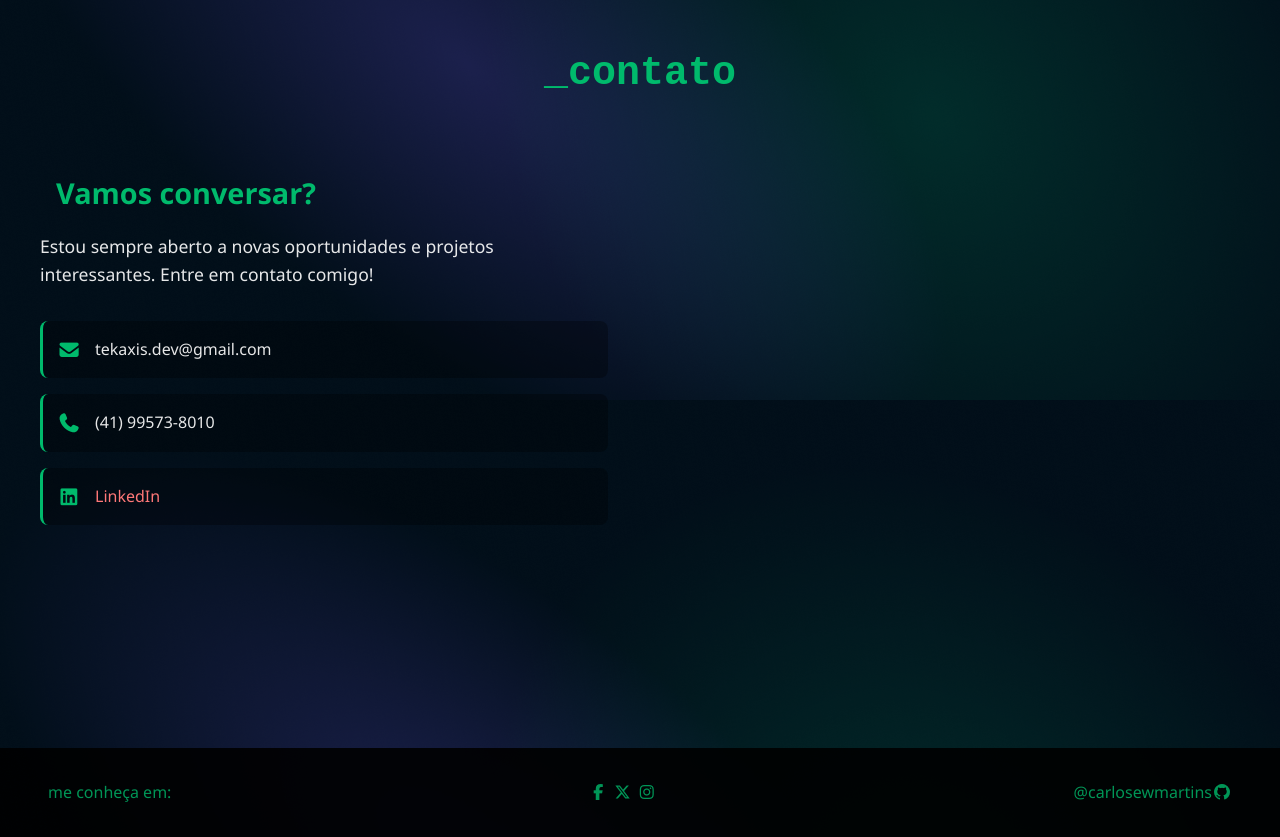
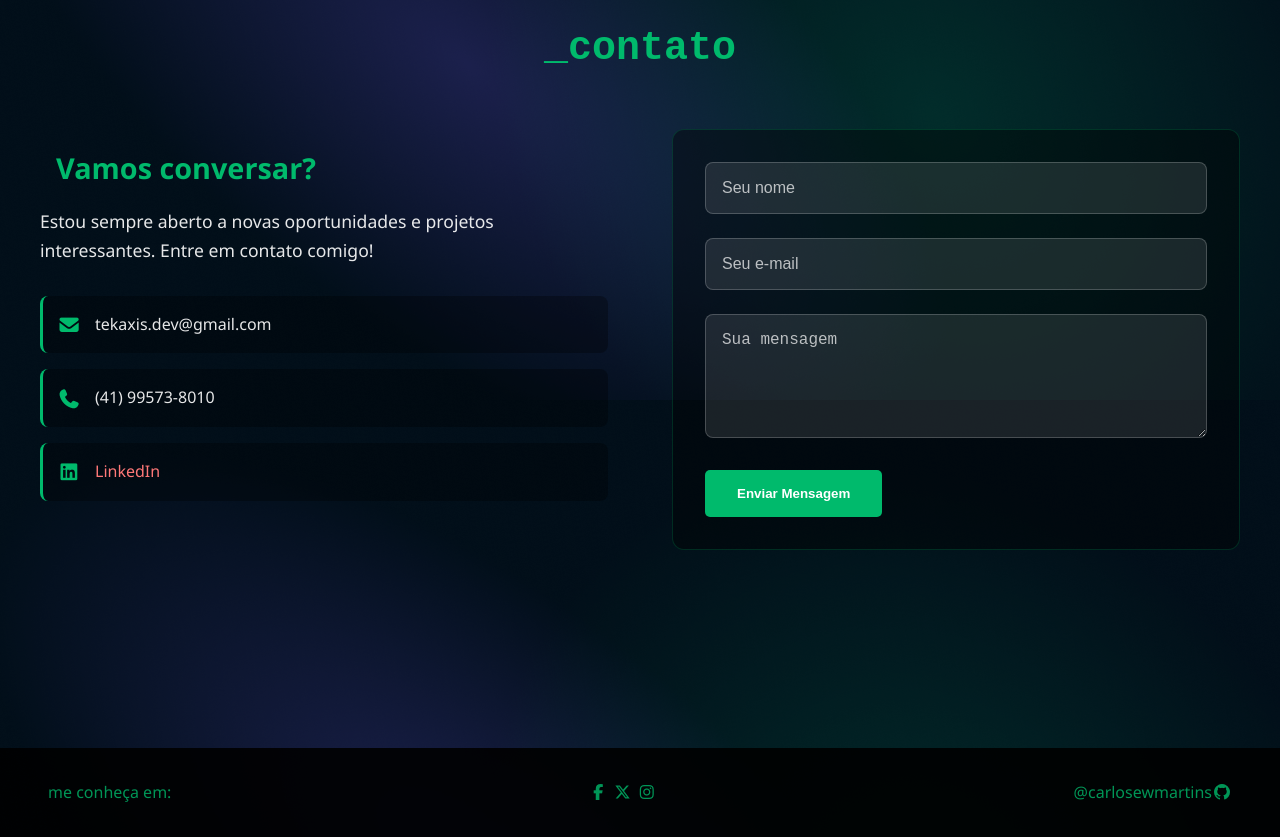
Before and after one commit to carlosewmartins/portfolio-test, a plain HTML site: page index.html in a window 1280 px wide. Shown: the part 3600-4437 px from the top of the page. Drawn offline with nearby package versions, Linux system fonts and the light colour scheme.

Commit message:
fix: corrigido safe browsing causado pelo formulario

```diff
--- a/index.html
+++ b/index.html
@@ -187,6 +187,19 @@
                 </div>
               </div>
             </div>
+            <form class="contato-form" action="https://formsubmit.co/el/suyope" method="POST">
+              <div class="form-group">
+                <input type="text" name="name" placeholder="Seu nome" required>
+              </div>
+              <div class="form-group">
+                <input type="email" name="email" placeholder="Seu e-mail" required>
+              </div>
+              <div class="form-group">
+                <textarea type="message" placeholder="Sua mensagem" rows="5" required></textarea>
+              </div>
+              <input type="hidden" name="_captcha" value="false"> <!-- desativa captcha -->
+              <button type="submit" class="btn btn-primary">Enviar Mensagem</button>
+            </form>
           </div>
         </div>
       </section>
```
